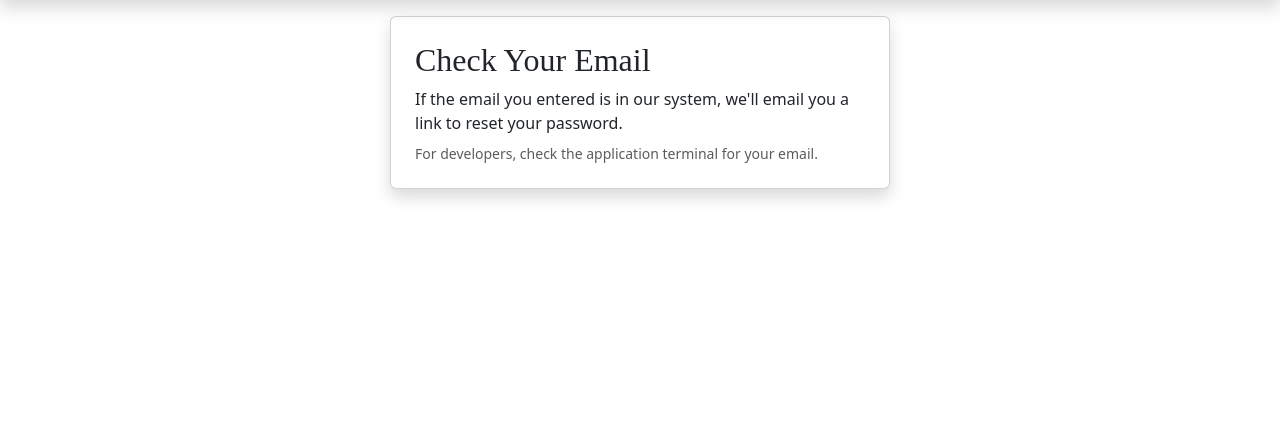
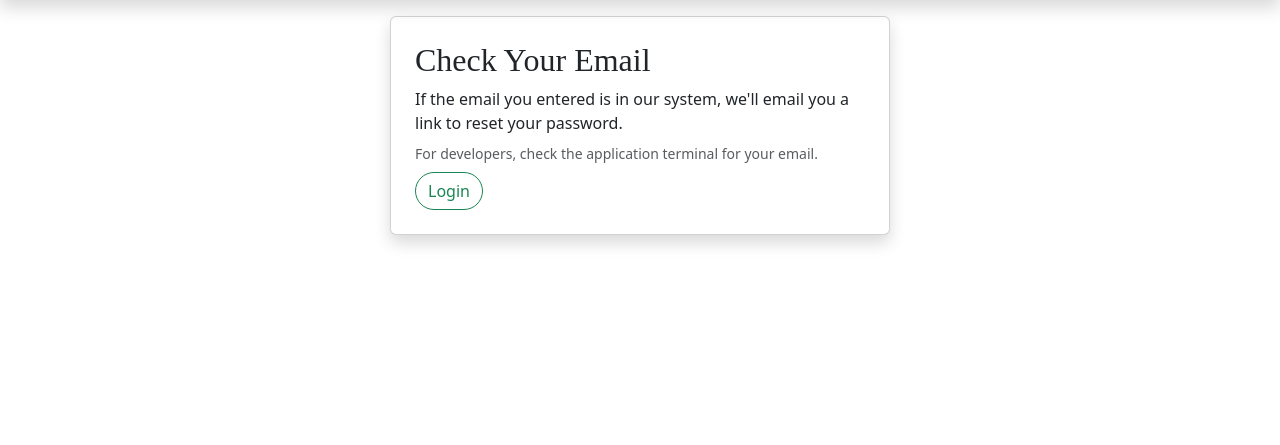
Before and after one commit to JamesB62/RecipeGarden, a Django app: page /accounts/password_reset/done/ in a window 1280 px wide. Shown: the part 65-510 px from the top of the page. Run offline with Django 5.2, Linux system fonts and the light colour scheme; some libraries are stand-ins or nearby versions; some web fonts are replaced.

Commit message:
Added login button to pasword reset complete page. Updated time zone setting

```diff
--- a/recipeproject/recipeapp/templates/accounts/password_reset_done.html
+++ b/recipeproject/recipeapp/templates/accounts/password_reset_done.html
@@ -14,6 +14,9 @@
             <h2 class="fancy-subtitle mb-2">Check Your Email</h2>
             <p class="mb-2">If the email you entered is in our system, we'll email you a link to reset your password.</p>
             <small class="text-muted mb-0">For developers, check the application terminal for your email.</small>
+            <div class="d-flex justify-content-start gap-2 mt-2">
+                <a class="btn btn-outline-success rounded-pill" href="{% url 'login' %}">Login</a>
+            </div>
         </div>
     </div>
 </div>
--- a/recipeproject/recipeproject/settings.py
+++ b/recipeproject/recipeproject/settings.py
@@ -106,7 +106,7 @@ AUTH_PASSWORD_VALIDATORS = [
 
 LANGUAGE_CODE = 'en-us'
 
-TIME_ZONE = 'UTC'
+TIME_ZONE = 'Pacific/Auckland'
 
 USE_I18N = True
 
```
